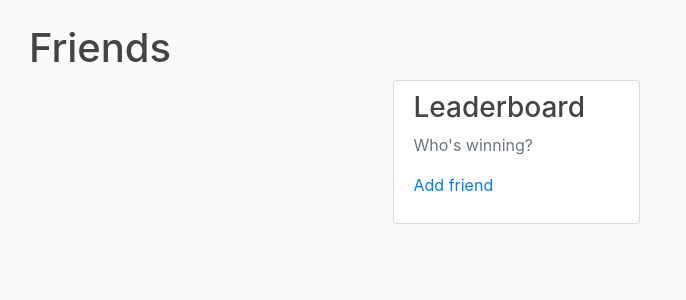
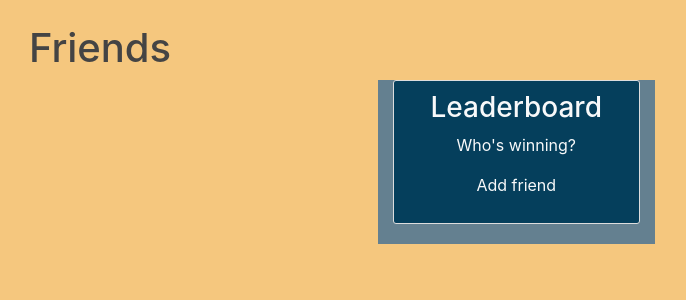
Before and after one commit to brian-baugher/BitCamp2023, a Django app: page /friends/ in a window 1280 px wide. Shown: the part 56-356 px from the top of the page, without its empty margins (540-1226 px from the left). Run offline with Django 4.2, Linux system fonts and the light colour scheme; some libraries are stand-ins or nearby versions.

Commit message:
friend page

```diff
--- a/templates/friend.html
+++ b/templates/friend.html
@@ -5,16 +5,21 @@
 {% endblock title %}
 
 {% block content %}
+    <style>
+        body{
+            background-color: #F5C77E;
+        }
+    </style>
     {% for friend in friends %}
-        <article class="media content-section">
-            <div class="media-body">
+        <article class="media content-section"style="background-color: #648090; border-color: #648090"  >
+            <div class="media-body" style="background-color: #648090; border-color: #648090">
                 <div class="article-metadata">
-                    <a class="mr-2" href="#">{{ friend.username }}</a>
-                    <small class="text-muted">Is Tired</small>
+                    <a class="mr-2" class="text-light">{{ friend.username }}</a>
+                    <small class="text-bold">Is Tired</small>
                 </div>
-                <h2><a class="article-title" href="#">{{ friend.username }}</a></h2>
+                <h2><a class="article-title" class="text-light">{{ friend.username }}</a></h2>
                 <div class="progress">
-                    <div class="progress-bar" role="progressbar" style="width: {{ friend.ratio }}%;" aria-valuenow={{ friend.ratio }} aria-valuemin="0" aria-valuemax="100">{{ friend.ratio }}%</div>
+                    <div class="progress-bar bg-success" role="progressbar" style="width: {{ friend.ratio }}%;" aria-valuenow={{ friend.ratio }} aria-valuemin="0" aria-valuemax="100">{{ friend.ratio }}%</div>
                 </div>
 
 
@@ -24,15 +29,15 @@
 {% endblock content %}
 
 {% block sidebar %}
-    <div class="col-md-3">
-        <div class="content-section">
-            <h3>Leaderboard</h3>
-            <p class='text-muted'>Who's winning?
+    <div class="col-md-3" style="background: #648090">
+        <div class="content-section"style="background: #053F5C">
+            <h3 align="center" class="text-light" >Leaderboard </h3>
+            <p align = center class="text-light"> Who's winning? </p>
             <ul class="list-group">
             {% for friend in friends %}
-                <li class="list-group-item list-group-item-light">{{ friend.username }}      {{ friend.ratio }}%</li>
+                <li align = center style="text-overline-color: white"  class="list-group-item list-group-item-light "style="background: #053F5C" >{{ friend.username }}      {{ friend.ratio }}%</li>
             {% endfor %}
-            <a class="btn-custom" href="{% url 'friend-add' %}" role="button">Add friend</a>
+            <a align = center class="text-light" class="btn-custom" href="{% url 'friend-add' %}" role="button">Add friend</a>
             </ul>
             </p>
         </div>
```
